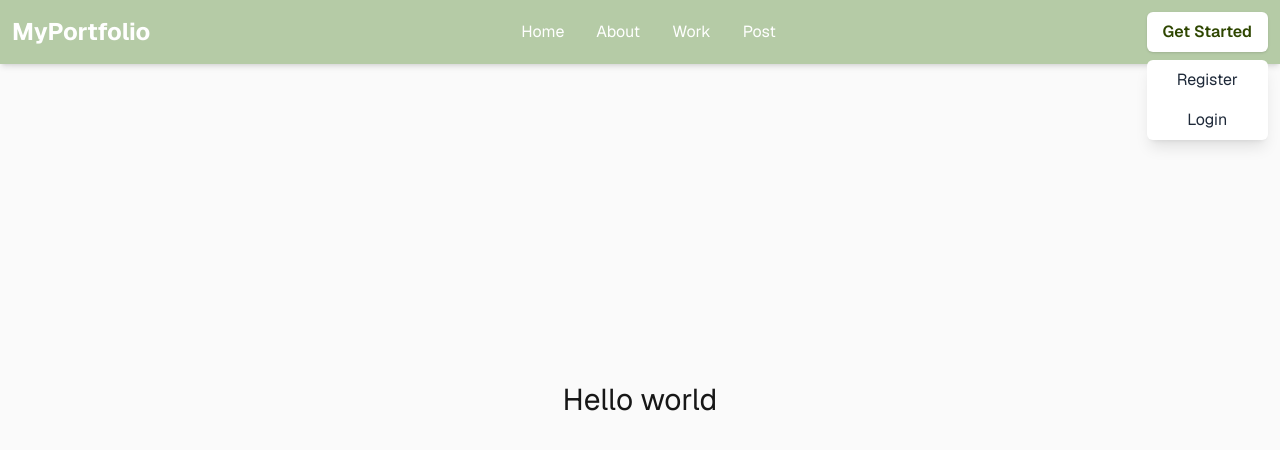
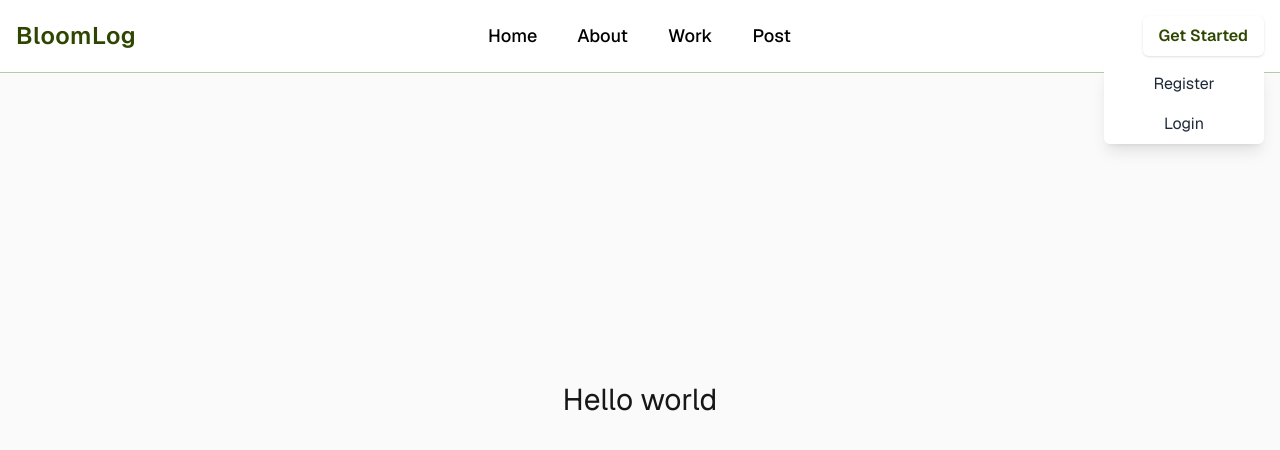
Before and after one commit to Daichi117/app-2025-11, a Next.js app: page / in a window 1280 px wide. Both pictures are taken after a click on the button "Get Started". Shown: the top 450 px of the page. Built offline with nearby package versions, Linux system fonts and the light colour scheme.

Commit message:
added the nav in each page and fixed the design of button

```diff
--- a/app/about/page.tsx
+++ b/app/about/page.tsx
@@ -1,7 +1,9 @@
-import React from 'react'
-
+import Navbar from "../components/Navbar";
 export default function Aboutpage() {
-  return (
-    <h1>I am about</h1>
-  )
+   return (
+       <div className="flex min-h-screen items-center justify-center bg-zinc-50 font-sans dark:bg-black">
+            <Navbar />
+            <h1 className="text-3xl"> I am About</h1>
+          </div>
+        );
 }
--- a/app/components/Navbar.tsx
+++ b/app/components/Navbar.tsx
@@ -14,18 +14,23 @@ export default function Navbar() {
   const [isOpen, setIsOpen] = useState(false);
 
   return (
-    <nav className="fixed top-0 left-0 w-full bg-[#B5CBA6] text-white shadow-md z-50">
-      <div className="max-w-screen-xl mx-auto flex justify-between items-center p-3">
-        {/* 左：ロゴ */}
-        <div className="text-2xl font-bold flex-shrink-0">MyPortfolio</div>
+    <nav className="fixed top-0 left-0 w-full bg-white text-black border-b border-b-[#B5CBA6] z-50">
+      <div className="max-w-screen-xl mx-auto flex items-center justify-between p-4">
 
-        {/* 中央：ナビ */}
-        <ul className="hidden md:flex justify-center flex-1 space-x-8 px-4">
+        {/* --- 左：ブランドロゴ --- */}
+        <div className="flex-shrink-0">
+          <h1 className="text-2xl font-semibold tracking-wide text-[#2E4600]">
+            BloomLog
+          </h1>
+        </div>
+
+        {/* --- 中央：PCナビ --- */}
+        <ul className="hidden md:flex justify-center flex-1 space-x-10 text-lg">
           {navItems.map((item) => (
             <li key={item.href}>
               <Link
                 href={item.href}
-                className="hover:text-[#F0FFF0] transition-colors"
+                className="hover:text-[#2E4600] transition-colors font-medium"
               >
                 {item.label}
               </Link>
@@ -33,27 +38,27 @@ export default function Navbar() {
           ))}
         </ul>
 
-        <div className="hidden md:block relative flex-shrink-0">
+        {/* --- 右：PCの Get Started + Dropdown --- */}
+        <div className="hidden md:block relative">
           <button
             onClick={() => setIsOpen(!isOpen)}
-    className="bg-white text-[#2E4600] px-4 py-2 rounded-md font-semibold shadow hover:bg-gray-100 transition-colors w-full"
+            className="bg-white text-[#2E4600] px-4 py-2 rounded-md font-semibold shadow hover:bg-gray-100 transition-colors"
           >
             Get Started
           </button>
 
-  {/* ドロップダウン */}
           {isOpen && (
-    <div className="absolute right-0 mt-2 w-full bg-white rounded-md shadow-lg flex flex-col z-50">
+            <div className="absolute right-0 mt-2 w-40 bg-white rounded-md shadow-lg z-50">
               <Link
                 href="/register"
-        className="px-4 py-2 text-gray-800 hover:bg-gray-100 transition-colors rounded-t-md w-full text-center"
+                className="block px-2 py-2 text-gray-800 hover:bg-gray-100 transition-colors text-center"
                 onClick={() => setIsOpen(false)}
               >
                 Register
               </Link>
               <Link
                 href="/login"
-        className="px-4 py-2 text-gray-800 hover:bg-gray-100 transition-colors rounded-b-md w-full text-center"
+                className="block px-2 py-2 text-gray-800 hover:bg-gray-100 transition-colors text-center"
                 onClick={() => setIsOpen(false)}
               >
                 Login
@@ -62,14 +67,14 @@ export default function Navbar() {
           )}
         </div>
 
-        {/* モバイル用ハンバーガーメニュー */}
+        {/* --- モバイル：ハンバーガー --- */}
         <div className="md:hidden relative">
           <button
             onClick={() => setIsOpen(!isOpen)}
-            className="text-white focus:outline-none"
+            className="text-black focus:outline-none"
           >
             <svg
-              className="w-6 h-6"
+              className="w-7 h-7"
               fill="none"
               stroke="currentColor"
               viewBox="0 0 24 24"
@@ -83,9 +88,8 @@ export default function Navbar() {
             </svg>
           </button>
 
-          {/* モバイルメニュー */}
           {isOpen && (
-            <div className="absolute right-0 mt-2 w-40 bg-white rounded-md shadow-lg flex flex-col z-50 text-black">
+            <div className="absolute right-0 mt-2 w-40 bg-white rounded-md shadow-lg z-50 text-black flex flex-col">
               {navItems.map((item) => (
                 <Link
                   key={item.href}
@@ -96,17 +100,17 @@ export default function Navbar() {
                   {item.label}
                 </Link>
               ))}
-              {/* モバイルではここにGet Startedの中身を入れる */}
+
               <Link
                 href="/register"
-                className="px-4 py-2 hover:bg-gray-100 transition-colors rounded-t-md"
+                className="px-4 py-2 hover:bg-gray-100 transition-colors"
                 onClick={() => setIsOpen(false)}
               >
                 Register
               </Link>
               <Link
                 href="/login"
-                className="px-4 py-2 hover:bg-gray-100 transition-colors rounded-b-md"
+                className="px-4 py-2 hover:bg-gray-100 transition-colors"
                 onClick={() => setIsOpen(false)}
               >
                 Login
--- a/app/login/page.tsx
+++ b/app/login/page.tsx
@@ -1,7 +1,9 @@
-import React from 'react'
-
+import Navbar from "../components/Navbar"
 export default function Loginpage() {
   return (
-    <h1>I am login</h1>
-  )
+     <div className="flex min-h-screen items-center justify-center bg-zinc-50 font-sans dark:bg-black">
+          <Navbar />
+          <h1 className="text-3xl"> I am Login</h1>
+        </div>
+      );
 }
--- a/app/post/page.tsx
+++ b/app/post/page.tsx
@@ -1,7 +1,9 @@
-import React from 'react'
-
+import Navbar from "../components/Navbar";
 export default function Postpage() {
-  return (
-    <h1>I am post</h1>
-  )
+   return (
+       <div className="flex min-h-screen items-center justify-center bg-zinc-50 font-sans dark:bg-black">
+            <Navbar />
+            <h1 className="text-3xl"> I am Post</h1>
+          </div>
+        );
 }
--- a/app/register/page.tsx
+++ b/app/register/page.tsx
@@ -1,7 +1,10 @@
-import React from 'react'
+import Navbar from "../components/Navbar";
 
 export default function Registerpage() {
-  return (
-    <h1>I am register</h1>
-  )
+   return (
+       <div className="flex min-h-screen items-center justify-center bg-zinc-50 font-sans dark:bg-black">
+            <Navbar />
+            <h1 className="text-3xl"> I am Register</h1>
+          </div>
+        );
 }
--- a/app/work/page.tsx
+++ b/app/work/page.tsx
@@ -1,7 +1,10 @@
-import React from 'react'
+import Navbar from "../components/Navbar";
 
 export default function Workpage() {
-  return (
-    <h1>I am work</h1>
-  )
+   return (
+       <div className="flex min-h-screen items-center justify-center bg-zinc-50 font-sans dark:bg-black">
+            <Navbar />
+            <h1 className="text-3xl"> I am Work</h1>
+          </div>
+        );
 }
```
Lines whose indentation alone changed are shown as unchanged.
